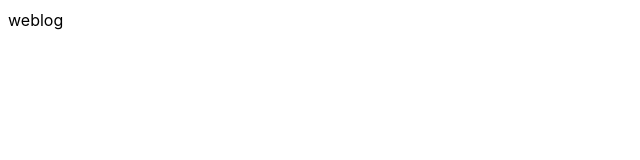
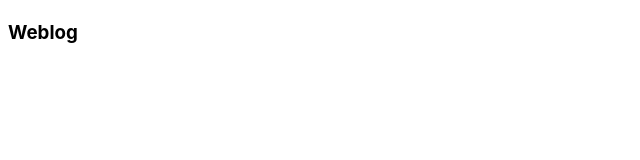
Before and after one commit to ElmiraLotfi/Blog, a React (Vite) app: page / in a window 1280 px wide. Shown: the top 160 px of the page, without its empty margins (0-640 px from the left). Built offline with nearby package versions, Linux system fonts and the light colour scheme.

Commit message:
first commit

```diff
--- a/src/App.jsx
+++ b/src/App.jsx
@@ -3,7 +3,7 @@ import React from 'react'
 function App() {
   return (
     <div>
-      weblog
+    <h3>Weblog</h3>
     </div>
   )
 }
```
